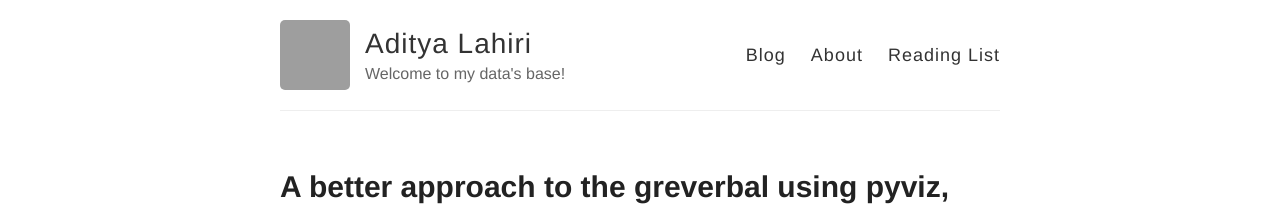
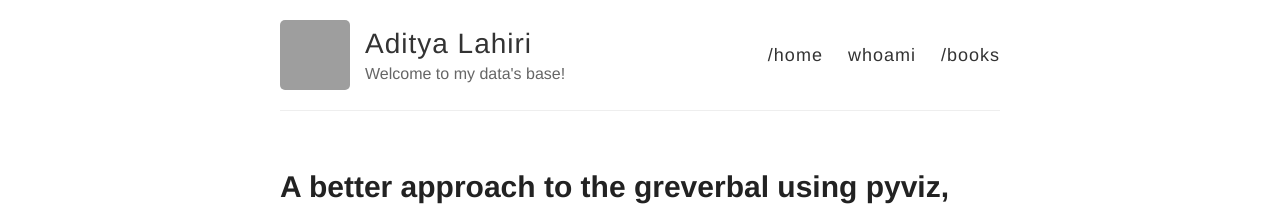
Before and after one commit to adityalahiri/adityalahiri.github.io, a Jekyll site: the page built from index.html, in a window 1280 px wide. Shown: the top 224 px of the page. Built offline with Jekyll 4.4.1, drawn with Linux system fonts in a browser that asks for light colours; grey boxes are pictures that could not be loaded.

Commit message:
Update default.html

```diff
--- a/_layouts/default.html
+++ b/_layouts/default.html
@@ -27,9 +27,9 @@
           </div>
 
           <nav>
-            <a href="{{ site.baseurl }}/">Blog</a>
-            <a href="{{ site.baseurl }}/about">About</a>
-            <a href="{{ site.baseurl }}/reading_list">Reading List</a>
+            <a href="{{ site.baseurl }}/">/home</a>
+            <a href="{{ site.baseurl }}/about">whoami</a>
+            <a href="{{ site.baseurl }}/reading_list">/books</a>
           </nav>
         </header>
       </div>
```
